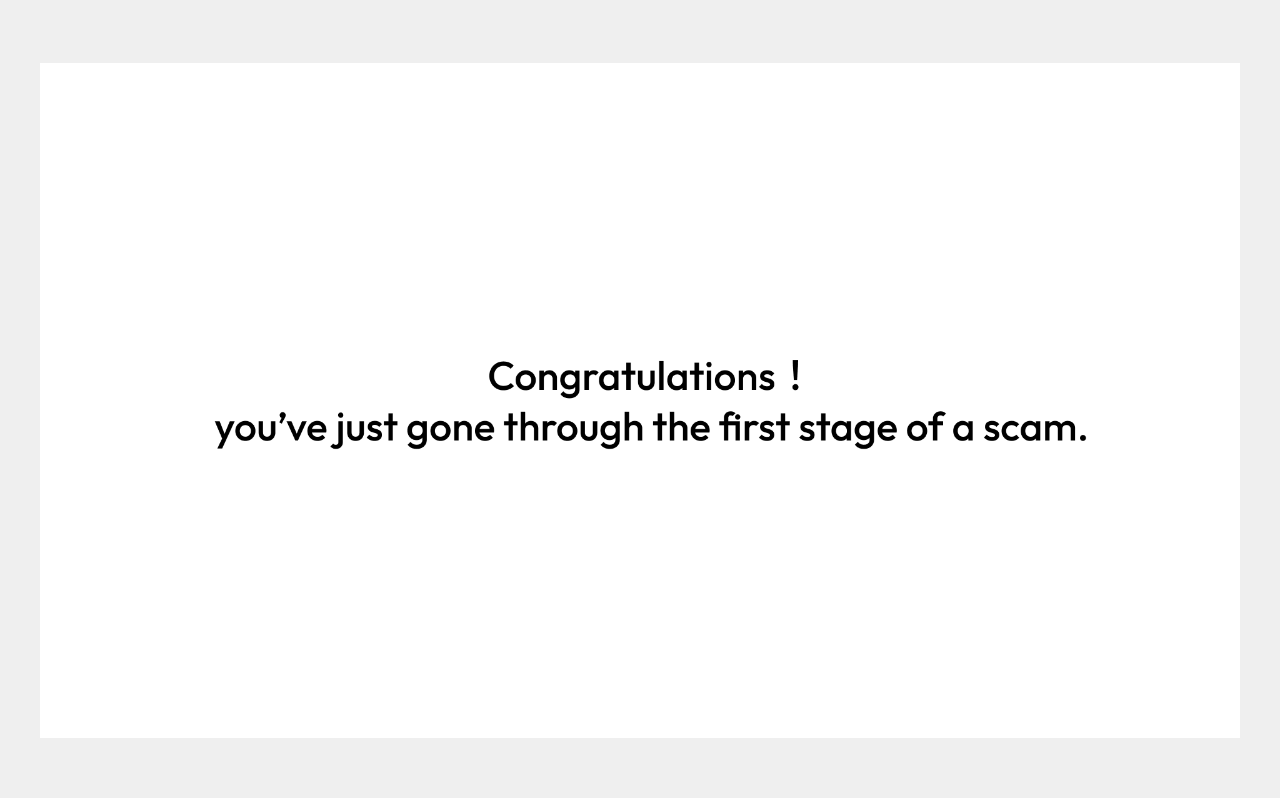
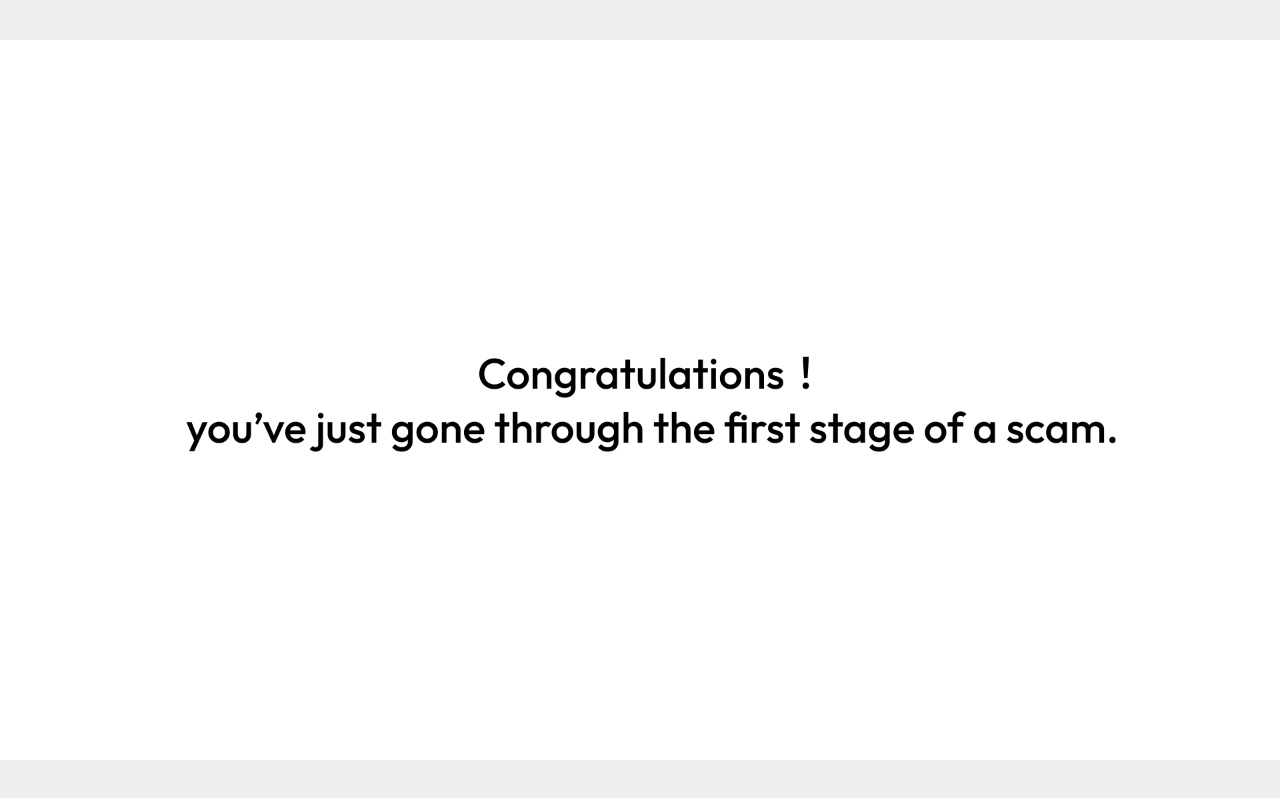
Before and after one commit to Zhengxinyi-design/personal-project, a plain HTML site: page index.html in a window 1280 px wide. Drawn offline with Linux system fonts and the light colour scheme.

Commit message:
Update index.html

```diff
--- a/index.html
+++ b/index.html
@@ -1,30 +1,41 @@
 <!DOCTYPE html>
-<html>
+<html lang="en">
 <head>
 <meta charset="UTF-8">
-<title>Scam Demo</title>
+<meta name="viewport" content="width=device-width, initial-scale=1.0">
+
+<title>Scam Awareness</title>
 
 <style>
+
+*{
+    margin:0;
+    padding:0;
+    box-sizing:border-box;
+}
+
 body{
-    margin:0;
+    width:100vw;
     height:100vh;
     display:flex;
     justify-content:center;
     align-items:center;
-    background:#efefef;
+    background:#EFEFEF;
+    overflow:hidden;
 }
 
 img{
     width:100%;
-    max-width:1200px;
+    height:100%;
+    object-fit:contain;
 }
+
 </style>
-
 </head>
 
 <body>
 
-<img src="Slide 16_9 - 1.png">
+<img src="Slide 16_9 - 1.png" alt="Scam Awareness">
 
 </body>
 </html>
```
